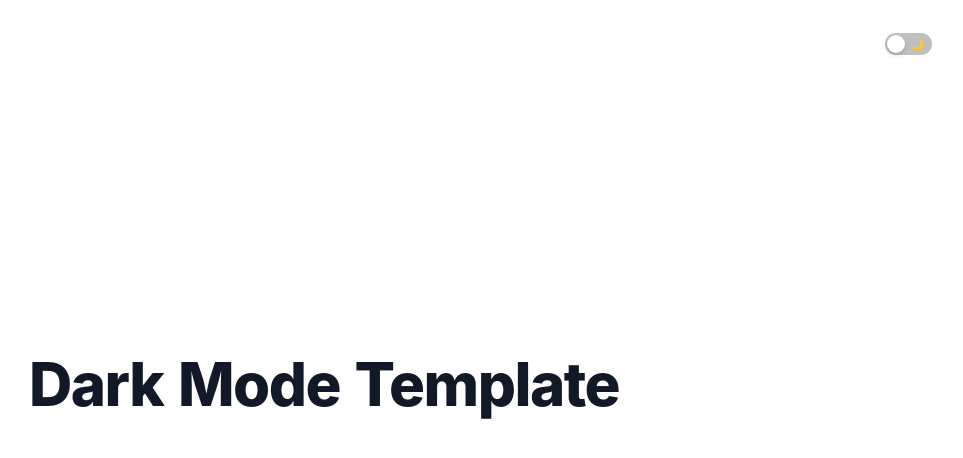
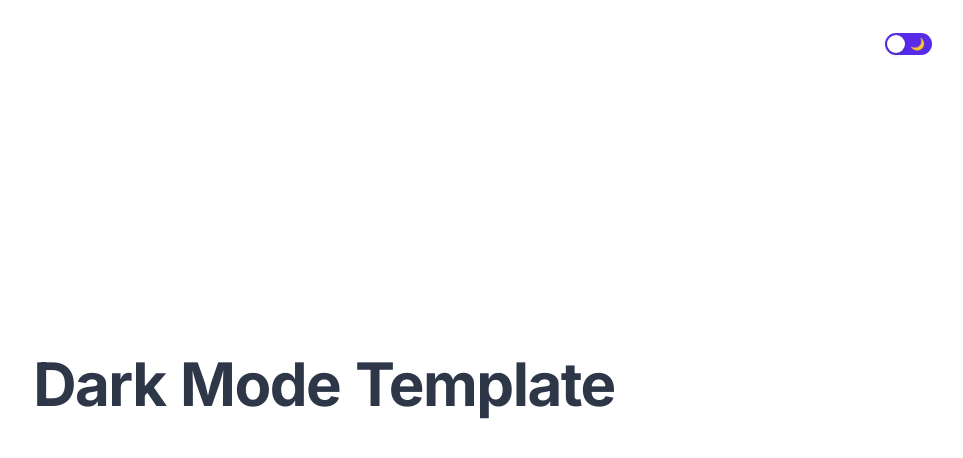
Before and after one commit to allyssasalvacion/my-to-do-list, a React (Create React App) app: page / in a window 1280 px wide. Shown: the top 458 px of the page, without its empty margins (316-1279 px from the left). Built offline with nearby package versions, Linux system fonts and the light colour scheme.

Commit message:
Fix body child console error and add color, font variables

```diff
--- a/public/index.html
+++ b/public/index.html
@@ -3,6 +3,8 @@
   <head>
     <meta charset="utf-8" />
     <link rel="icon" href="%PUBLIC_URL%/favicon.ico" />
+    <link rel="preconnect" href="https://fonts.gstatic.com">
+    <link href="https://fonts.googleapis.com/css2?family=Inter:wght@400;500;600;700&display=swap" rel="stylesheet">
     <meta name="viewport" content="width=device-width, initial-scale=1" />
     <meta name="theme-color" content="#000000" />
     <meta
--- a/src/App.js
+++ b/src/App.js
@@ -2,9 +2,9 @@ import "./App.css";
 
 function App() {
   return (
-    <div className="px-4 mx-auto max-w-screen-sm md:max-w-screen-md md:p-0 lg:max-w-screen-lg xl:max-w-screen-xl">
+    <div className="px-4 mx-auto font-inter max-w-screen-sm md:max-w-screen-md md:p-0 lg:max-w-screen-lg xl:max-w-screen-xl">
       <div className="min-h-screen flex justify-center items-center">
-        <h1 className="text-gray-900 dark:text-white text-3xl sm:text-5xl lg:text-6xl leading-none font-extrabold tracking-tight mb-8">
+        <h1 className="text-light_primary dark:text-dark_primary text-3xl sm:text-5xl lg:text-6xl leading-none font-extrabold tracking-tight mb-8">
           Dark Mode Template
         </h1>
       </div>
--- a/src/components/background.js
+++ b/src/components/background.js
@@ -1,7 +1,9 @@
 const Background = ({ children }) => {
   return (
     // Remove transition-all to disable the background color transition.
-    <body className="bg-white dark:bg-black transition-all">{children}</body>
+    <div className="bg-light_background dark:bg-dark_background transition-all">
+      {children}
+    </div>
   );
 };
 export default Background;
--- a/src/components/themeToggle.js
+++ b/src/components/themeToggle.js
@@ -8,9 +8,10 @@ const Toggle = () => {
   return (
     <div className="transition duration-500 ease-in-out rounded-full p-2">
       <Switch
-        checkedChildren="🌤"
+        checkedChildren="🌼"
         unCheckedChildren="🌙"
         className="cursor-pointer"
+        style={{ background: "#582be8" }}
         onClick={() => setTheme(theme === "dark" ? "light" : "dark")}
       />
     </div>
--- a/tailwind.config.js
+++ b/tailwind.config.js
@@ -1,8 +1,47 @@
+const colors = require("tailwindcss/colors");
+
 module.exports = {
   purge: ["./src/**/*.{js,jsx,ts,tsx}", "./public/index.html"],
   darkMode: "class",
   theme: {
-    extend: {},
+    colors: {
+      accent: "#582be8",
+
+      // dark background palette
+      dark_background: "#090d11",
+      dark_container: "#0e1117",
+      dark_sub_container: "#161b22",
+      dark_input: "#080a10",
+      dark_secondary_button: "#21262c",
+
+      // dark text palette
+      dark_primary: "#fff",
+      dark_secondary: "#ffffcc",
+      dark_tertiary: "#ffff99",
+
+      // dark border
+      dark_border: "#30363d",
+
+      // light background palette
+      light_background: "#fff",
+      light_container: "#f7fafc",
+      light_sub_container: "#edf2f6",
+      light_input: "#fafbfc",
+      light_secondary_button: "#fafbfc",
+
+      // light text palette
+      light_primary: "#2d3748",
+      light_secondary: "#4a5568",
+      light_tertiary: "#586069",
+
+      // light border
+      light_border: "#e1e4e8",
+    },
+    extend: {
+      fontFamily: {
+        inter: ['"Inter"', "system-ui"],
+      },
+    },
   },
   variants: {
     extend: {},
```
